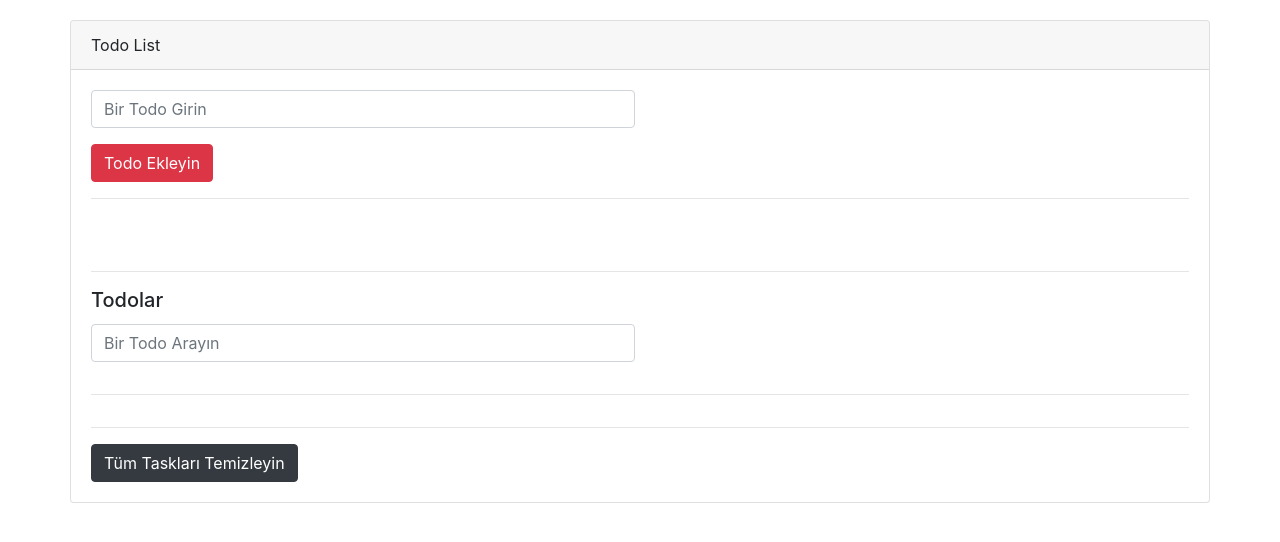
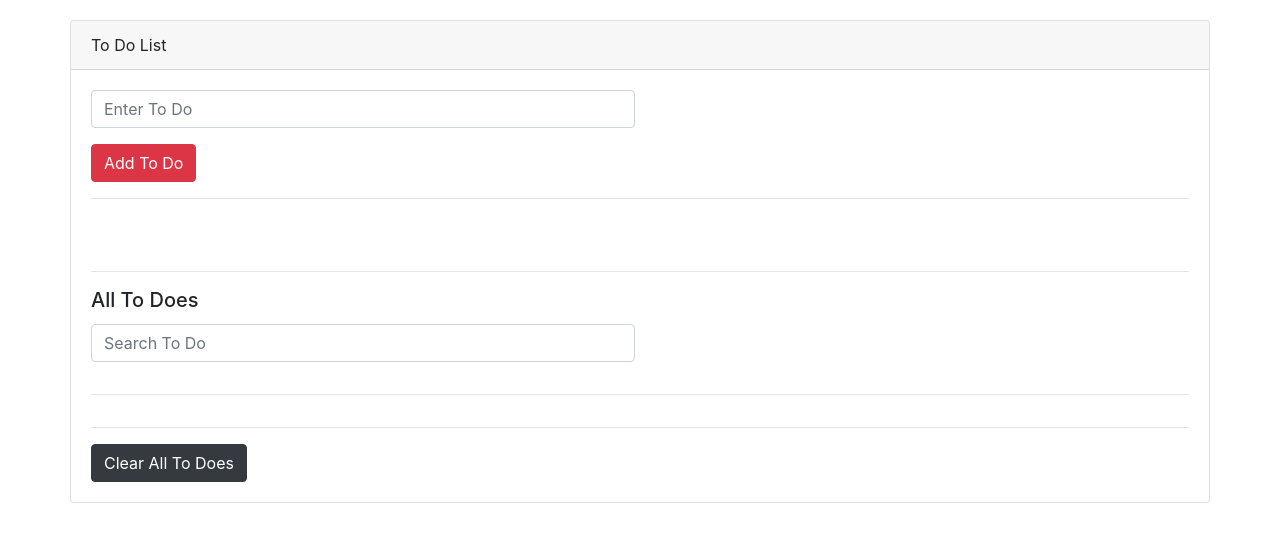
Before and after one commit to zntmrzcn/To-Do-List-Project-, a plain HTML site: page index.html in a window 1280 px wide. Drawn offline with nearby package versions, Linux system fonts and the light colour scheme.

Commit message:
spelling mistakes corrected

```diff
--- a/app.js
+++ b/app.js
@@ -37,12 +37,12 @@ function addTodo(e){
 
     //todoInput boş mu değil mi kontrolünün sağlanması.
     if(newTodo === ""){
-        showAlert("danger","Lütfen Bir ToDo İsmi Giriniz!");
+        showAlert("danger","Please Enter To Do!");
     }
     else {
         addTodoToUI(newTodo);
         addTodoToStorage(newTodo);
-        showAlert("success","ToDo Başarıyla Eklendi.")
+        showAlert("success","To Do Added Successfully.")
     }
     e.preventDefault();//Submit olayından sonra form tekrar yönlenmesin diye kullanılır.
 }
@@ -54,7 +54,7 @@ function deleteTodo(e){
    if(e.target.className==="fa fa-remove"){
     e.target.parentElement.parentElement.remove();
     deleteTodoFromStorage(e.target.parentElement.parentElement.textContent);
-    showAlert("warning","ToDo Başarıyla Silindi.")
+    showAlert("warning","To Do Removed Successfully.")
    }
 }
 
--- a/index.html
+++ b/index.html
@@ -13,15 +13,15 @@
     <div class="container" style ="margin-top:20px;">
 
         <div class="card row">
-            <div class="card-header">Todo List</div>
+            <div class="card-header">To Do List</div>
                 <div class="card-body">
                     <form id = "todo-form" name="form">
                         <div class="form-row">
                             <div class="form-group col-md-6">
-                                <input class="form-control" type="text" name="todo" id = "todo" placeholder="Bir Todo Girin">
+                                <input class="form-control" type="text" name="todo" id = "todo" placeholder="Enter To Do">
                             </div>
                         </div>
-                        <button type="submit" class="btn btn-danger">Todo Ekleyin</button>
+                        <button type="submit" class="btn btn-danger">Add To Do</button>
                     </form>
                     <hr>
 
@@ -29,10 +29,10 @@
 
              <div class="card-body">
                     <hr>
-                    <h5 class="card-title" id = "tasks-title">Todolar</h5>
+                    <h5 class="card-title" id = "tasks-title">All To Does</h5>
                     <div class="form-row">
                             <div class="form-group col-md-6">
-                                <input class="form-control" type="text" name="filter" id = "filter" placeholder="Bir Todo Arayın">
+                                <input class="form-control" type="text" name="filter" id = "filter" placeholder="Search To Do">
                             </div>
                     </div>
 
@@ -46,7 +46,7 @@
                         </li> -->
                     </ul>
                     <hr>
-                    <a id = "clear-todos" class="btn btn-dark" href="#">Tüm Taskları Temizleyin</a>
+                    <a id = "clear-todos" class="btn btn-dark" href="#">Clear All To Does</a>
                 </div>
               </div>
 
```
